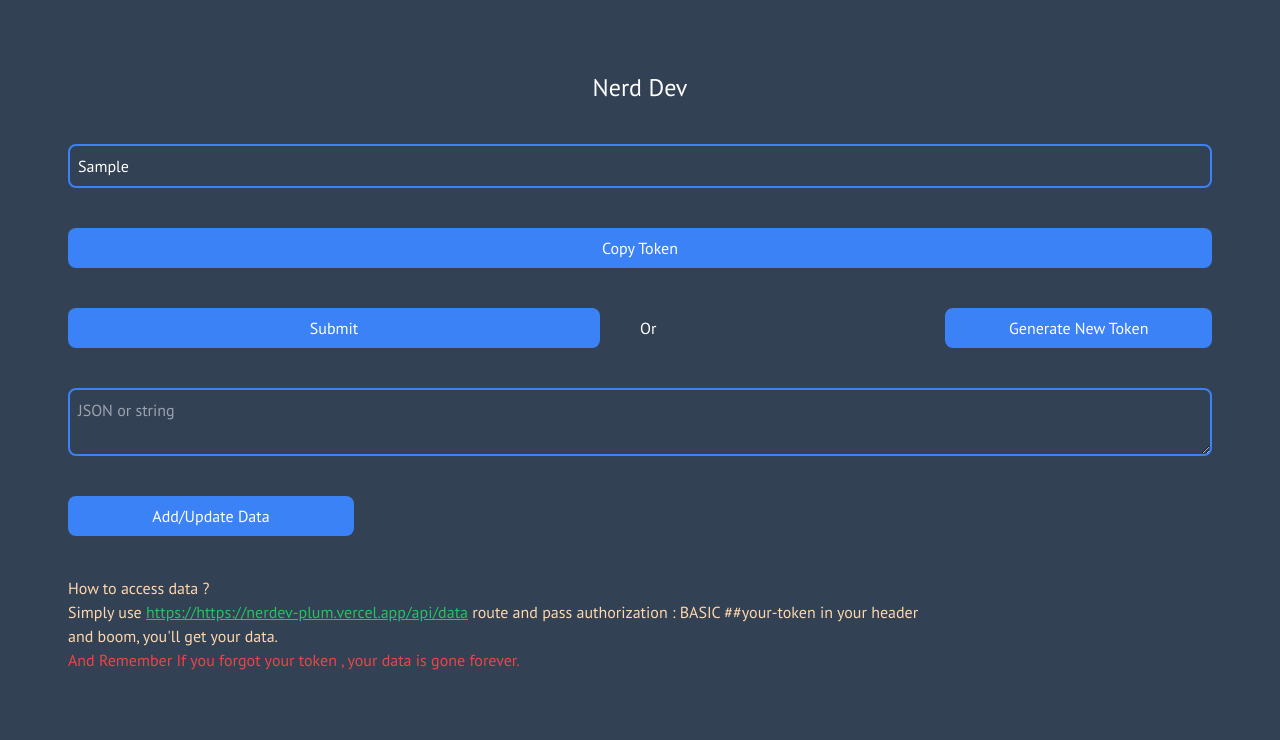
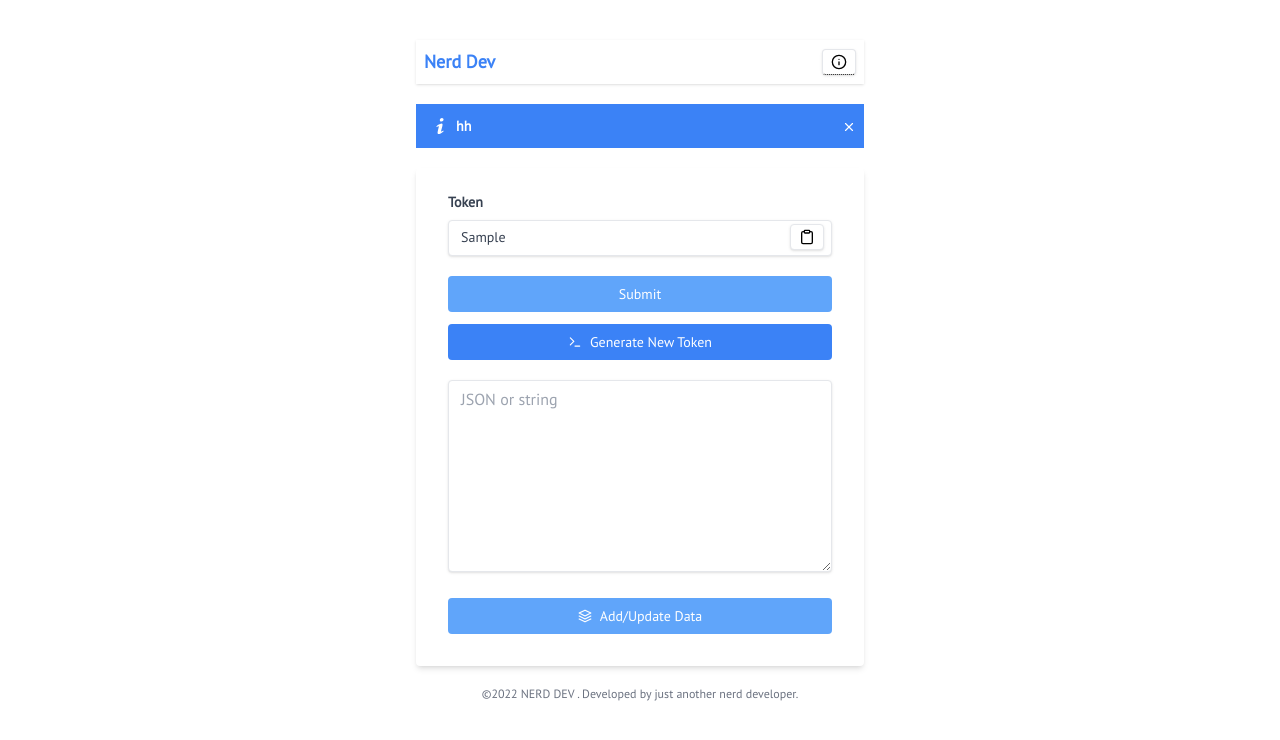
Before and after one commit to therealrinku/apirow, a Next.js app: page / in a window 1280 px wide. Both pictures are taken after typing "Sample" into the empty fields and a click on the button "Generate New Token". Shown: the top 740 px of the page. Built offline with nearby package versions, Linux system fonts and the light colour scheme; no server answers; the database is empty.

Commit message:
styling overhaul

```diff
--- a/pages/index.tsx
+++ b/pages/index.tsx
@@ -3,11 +3,14 @@
 import JSONPretty from "react-json-pretty";
 import "react-json-pretty/themes/monikai.css";
 import axios from "axios";
+import { FiClipboard, FiInfo, FiLayers, FiPlus, FiSun, FiTerminal, FiX } from "react-icons/fi";
 
 const TokenGenerator = () => {
   const [token, setToken] = useState("");
   const [tokenValidated, setTokenValidated] = useState(false);
   const [loading, setLoading] = useState(false);
+
+  const [message, setMessage] = useState("hh");
 
   const [data, setData] = useState("");
 
@@ -37,7 +40,7 @@
       .catch((err) => {
         if (err.response.data.message === "Invalid Token") {
           setToken("");
-          alert("Invalid TOken");
+          setMessage("Invalid Token");
           setTokenValidated(false);
         }
         setLoading(false);
@@ -49,22 +52,13 @@
     axios
       .post("/api/addData", { key: token, data: data })
       .then((res) => {
-        alert("DAtA added . you can access it using your token. ");
+        setMessage("Data/edited added successfully. You can access it via REST API.");
         setLoading(false);
       })
       .catch((err) => {
-        alert(err.message);
+        setMessage(err.message);
         setLoading(false);
       });
-  };
-
-  const isJson = (str: string) => {
-    try {
-      JSON.parse(str);
-    } catch (e) {
-      return false;
-    }
-    return true;
   };
 
   return (
@@ -76,83 +70,127 @@
         <link href="https://fonts.googleapis.com/css2?family=PT+Sans&display=swap" rel="stylesheet" />
       </Head>
 
-      <div className="bg-slate-700 h-auto min-h-screen  text-white mx-auto px-4 py-8">
-        <h5 className="text-center my-10 text-2xl">Nerd Dev</h5>
-
-        <div className="w-11/12 mt-10 mx-auto flex flex-col gap-10">
+      <div className="w-full max-w-md my-10 mx-auto">
+        <div className="flex items-center gap-10 justify-between shadow  p-2">
+          <p className="font-bold text-blue-500 text-lg">Nerd Dev</p>
+          <button className="tooltip bg-white py-1 px-2  border rounded shadow hover:shadow-md">
+            <FiInfo />
+            <span className="tooltiptext bg-blue-500 shadow">
+              <p className="text-sm">
+                How to access data ? <br />
+                Simply submit GET or POST request to{" "}
+                <b className="underline text-red-200 d-flex">
+                  https://nerdev-plum.vercel.app/api/data{" "}
+                  <button
+                    onClick={() => {
+                      window.navigator.clipboard.writeText("https://nerdev-plum.vercel.app/api/data");
+                      alert("Url Copied");
+                    }}
+                    className="bg-blue-500 py-1 px-2 top-8 border rounded shadow right-2 hover:shadow-md"
+                  >
+                    <FiClipboard />
+                  </button>
+                </b>{" "}
+                route and pass
+                <p className="font-bold underline">authorization : BASIC {"<token>"}</p> in your header <br /> and boom,
+                you'll get your data.
+                <br />
+                <span className="text-red-200 underline">
+                  And Remember If you forgot your token , your data is gone forever.
+                </span>
+              </p>
+            </span>
+          </button>
+        </div>
+        {message && (
+          <div
+            className="relative flex my-5 items-center bg-blue-500 text-white text-sm font-bold px-4 py-3"
+            role="alert"
+          >
+            <svg className="fill-current w-4 h-4 mr-2" xmlns="http://www.w3.org/2000/svg" viewBox="0 0 20 20">
+              <path d="M12.432 0c1.34 0 2.01.912 2.01 1.957 0 1.305-1.164 2.512-2.679 2.512-1.269 0-2.009-.75-1.974-1.99C9.789 1.436 10.67 0 12.432 0zM8.309 20c-1.058 0-1.833-.652-1.093-3.524l1.214-5.092c.211-.814.246-1.141 0-1.141-.317 0-1.689.562-2.502 1.117l-.528-.88c2.572-2.186 5.531-3.467 6.801-3.467 1.057 0 1.233 1.273.705 3.23l-1.391 5.352c-.246.945-.141 1.271.106 1.271.317 0 1.357-.392 2.379-1.207l.6.814C12.098 19.02 9.365 20 8.309 20z" />
+            </svg>
+            <p>{message}</p>
+            <button onClick={() => setMessage("")} className="text-md absolute right-2 top-4">
+              <FiX />
+            </button>
+          </div>
+        )}
+        <div className="bg-white shadow-md rounded px-8 pt-6 pb-8 my-5">
+          <div className="mb-4 relative">
+            <label className="block text-gray-700 text-sm font-bold mb-2" htmlFor="username">
+              Token
+            </label>
             <input
-            type="text"
               value={token}
               onChange={(e) => {
                 setToken(e.target.value);
                 setTokenValidated(false);
               }}
-            className="rounded-lg outline-none bg-inherit p-2 border-2 border-blue-500"
-            placeholder="Submit your token here"
+              className="text-sm shadow appearance-none border rounded w-full py-2 px-3 text-gray-700 leading-tight focus:outline-none focus:shadow-outline"
+              id="username"
+              type="text"
             />
-
             {tokenValidated && (
               <button
-              className="bg-blue-500 rounded-lg p-2 w-100"
                 onClick={() => {
                   window.navigator.clipboard.writeText(token);
                   alert("Token COpied");
                 }}
+                className="absolute bg-white py-1 px-2 top-8 border rounded shadow right-2 hover:shadow-md"
               >
-              Copy Token
+                <FiClipboard />
               </button>
             )}
-          <div className="flex justify-between gap-10 items-center">
+          </div>
+
+          <div className="flex flex-col gap-3 mt-5 items-center justify-between">
             <button
               disabled={loading || tokenValidated || token.trim().length < 1}
-              className="bg-blue-500 rounded-lg p-2 w-2/4"
+              className="disabled:bg-blue-400 bg-blue-500 text-white rounded p-2 text-sm w-full"
               onClick={validateTokenAndGetData}
             >
               Submit
             </button>
-            <p className="w-1/4">Or</p>
-            <button disabled={loading} className="bg-blue-500 rounded-lg p-2 w-1/4" onClick={generateToken}>
-              Generate New Token
+            <button
+              disabled={loading}
+              className="disabled:bg-blue-400 bg-blue-500 text-white rounded p-2 text-sm w-full flex items-center gap-2 justify-center"
+              onClick={generateToken}
+            >
+              <FiTerminal /> Generate New Token
             </button>
           </div>
-          {loading && <p>Processing.....</p>}
+
           {tokenValidated && (
-            <>
             <textarea
-                className="rounded-lg outline-none bg-inherit p-2 border-2 border-blue-500"
+              className="h-48 mt-5 shadow appearance-none border rounded w-full py-2 px-3 text-gray-700 leading-tight focus:outline-none focus:shadow-outline"
               value={data}
               placeholder="JSON or string"
               onChange={(e) => setData(e.target.value)}
             />
-
-              <button
-                disabled={!data.trim().length || loading}
-                className="bg-blue-500 rounded-lg p-2 w-1/4"
-                onClick={addData}
-              >
-                Add/Update Data
-              </button>
-            </>
           )}
 
           {data.trim().length > 0 && (
-            <>
-              <h5 className="font-bold text-2xl">Data Visualization</h5>
+            <div className="mt-10">
+              <h5 className="block text-gray-700 text-sm font-bold mb-2">Data Visualization</h5>
               <JSONPretty id="json-pretty" data={data} />
-            </>
+            </div>
           )}
 
           {tokenValidated && (
-            <p className="text-orange-200">
-              How to access data ? <br />
-              Simply use{" "}
-              <span className="underline text-green-500">https://https://nerdev-plum.vercel.app/api/data</span> route
-              and pass authorization : BASIC ##your-token in your header <br /> and boom, you'll get your data.
-              <br />
-              <span className="text-red-500">And Remember If you forgot your token , your data is gone forever.</span>
-            </p>
+            <button
+              disabled={!data.trim().length || loading}
+              onClick={addData}
+              className="disabled:bg-blue-400  mt-5 bg-blue-500 text-white rounded p-2 text-sm w-full flex items-center gap-2 justify-center"
+            >
+              <FiLayers /> Add/Update Data
+            </button>
           )}
         </div>
+
+        <p className="text-center text-gray-500 text-xs">
+          &copy;2022 NERD DEV . Developed by just another nerd developer.
+        </p>
       </div>
     </>
   );
--- a/styles/globals.css
+++ b/styles/globals.css
@@ -17,3 +17,34 @@
 * {
   box-sizing: border-box;
 }
+
+#json-pretty pre {
+  padding: 10px;
+  border-radius: 3px;
+}
+
+/* Tooltip container */
+.tooltip {
+  position: relative;
+  display: inline-block;
+  border-bottom: 1px dotted black; /* If you want dots under the hoverable text */
+}
+
+/* Tooltip text */
+.tooltip .tooltiptext {
+  visibility: hidden;
+  padding: 20px;
+  width: 300px;
+  color: #fff;
+  text-align: center;
+  border-radius: 3px;
+
+  /* Position the tooltip text - see examples below! */
+  position: absolute;
+  z-index: 1;
+}
+
+/* Show the tooltip text when you mouse over the tooltip container */
+.tooltip:hover .tooltiptext {
+  visibility: visible;
+}
```
Lines whose indentation alone changed are shown as unchanged.
